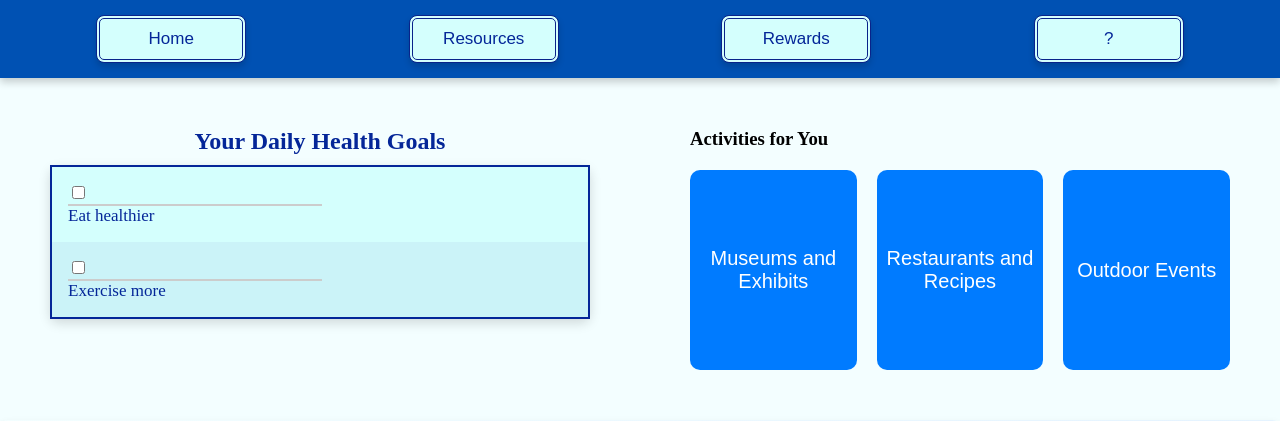
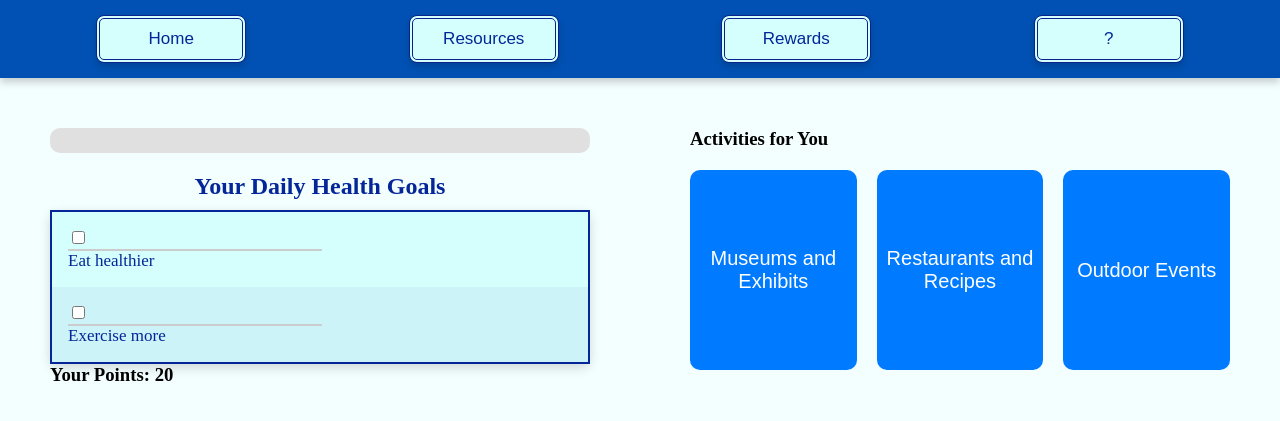
Before and after one commit to gapuzjia/2024-Big-Data-Hackathon, a Flask app: page / in a window 1280 px wide. Shown: the top 421 px of the page. Run offline with Flask 3, Linux system fonts and the light colour scheme; parts of the project's set-up code (start-up, migrations or seed data) failed here and were passed over.

Commit message:
progressbar added and points counter works

```diff
--- a/vitalwatch/static/script.js
+++ b/vitalwatch/static/script.js
@@ -1,3 +1,77 @@
+document.addEventListener("DOMContentLoaded", () => {
+    // Initialize the points display and set default points to 20 (home page)
+    let currentPoints = 20;
+    const pointsDisplay = document.getElementById('points');
+    const homeSpinButton = document.getElementById('spinButton'); // For home page points (if applicable)
+    const requiredPoints = 10;
+    const progressBar = document.getElementById('progress-bar'); // Progress bar element
+
+    // Initial points display update
+    if (pointsDisplay) {
+        pointsDisplay.textContent = currentPoints;
+    }
+
+    // Function to update points and progress bar when checkboxes are interacted with (home page)
+    function updatePoints() {
+        const checkboxes = document.querySelectorAll('input[type="checkbox"][data-points]');
+        let pointsFromTasks = 0;
+        let completedTasks = 0;
+
+        // Calculate total points from checked checkboxes and count completed tasks
+        checkboxes.forEach((checkbox) => {
+            let pointsValue = parseInt(checkbox.getAttribute('data-points'), 10);
+            if (isNaN(pointsValue)) {
+                pointsValue = 0;  // Fallback to 0 if the attribute is missing or invalid
+            }
+
+            if (checkbox.checked) {
+                pointsFromTasks += pointsValue;
+                completedTasks++; // Count the checked tasks
+            }
+        });
+
+        // Update the current points
+        currentPoints = 20 + pointsFromTasks;
+        console.log("Updated Points: ", currentPoints); // Log current points for debugging
+
+        // Update points display
+        if (pointsDisplay) {
+            pointsDisplay.textContent = currentPoints;
+        }
+
+        // Enable or disable spin button based on points
+        if (homeSpinButton) {
+            homeSpinButton.disabled = currentPoints < requiredPoints;
+        }
+
+        // Update progress bar based on completed tasks
+        const totalTasks = checkboxes.length;
+        const progressPercentage = (completedTasks / totalTasks) * 100;
+        if (progressBar) {
+            progressBar.style.width = `${progressPercentage}%`; // Update progress bar width
+        }
+
+        console.log(`Completed ${completedTasks} out of ${totalTasks} tasks`);
+    }
+
+    // Add event listeners to checkboxes for updating points when state changes (home page)
+    const checkboxes = document.querySelectorAll('input[type="checkbox"][data-points]');
+    checkboxes.forEach((checkbox) => {
+        checkbox.addEventListener('change', updatePoints);
+    });
+
+    // Initial run to ensure the points display is set correctly
+    updatePoints();
+});
+
+// Rewards page script (wheel functionality)
+document.addEventListener("DOMContentLoaded", () => {
+    // Spin button for the rewards page
+    const rewardsSpinButton = document.getElementById('spinButton');
+    const pointsDisplay = document.getElementById('points'); // Points display for the rewards page
+    let currentPoints = parseInt(pointsDisplay?.textContent) || 20; // Assume points carry over from the home page
+    const requiredPoints = 10;
+
     // Parse the prize data from the script tag in the HTML (rewards page)
     const prizeDataElement = document.getElementById('prize-data');
     let prizeList = [];
@@ -12,41 +86,6 @@ let arcSize = prizeList.length > 0 ? (2 * Math.PI) / prizeList.length : 0;
     let startAngle = 0;
     let spinAngle = 0;
     let spinning = false;
-
-// Initialize points counter and required points to unlock the wheel
-let currentPoints = 20;
-const requiredPoints = 10;
-const pointsDisplay = document.getElementById('points');
-const spinButton = document.getElementById('spinButton');
-
-// Function to update points when tasks are checked on the home page
-function updatePoints() {
-    currentPoints = 20; // Reset points
-    const checkboxes = document.querySelectorAll('input[type="checkbox"][data-points]');
-    checkboxes.forEach((checkbox) => {
-        if (checkbox.checked) {
-            currentPoints += parseInt(checkbox.getAttribute('data-points'), 10);
-        }
-    });
-    if (pointsDisplay) {
-        pointsDisplay.textContent = currentPoints;
-    }
-
-    // Enable spin button if enough points are earned
-    if (spinButton) {
-        spinButton.disabled = currentPoints < requiredPoints;
-    }
-}
-
-// Event listener to update points when a task is checked/unchecked on the home page
-document.querySelectorAll('input[type="checkbox"][data-points]').forEach((checkbox) => {
-    checkbox.addEventListener('change', updatePoints);
-});
-
-// Disable the spin button initially if not enough points are accrued
-if (spinButton) {
-    spinButton.disabled = true;
-}
 
     // Function to draw the wheel with prizes (rewards page)
     function drawWheel() {
@@ -110,11 +149,12 @@ function determinePrize() {
     }
 
     // Event listener to start the spin when the button is clicked (rewards page)
-if (spinButton) {
-    spinButton.addEventListener('click', spinWheel);
+    if (rewardsSpinButton) {
+        rewardsSpinButton.addEventListener('click', spinWheel);
     }
 
     // Initial draw of the wheel when the page loads (rewards page)
     if (ctx) {
         drawWheel();
     }
+});
--- a/vitalwatch/static/styles.css
+++ b/vitalwatch/static/styles.css
@@ -359,6 +359,28 @@ h3, h4 {
 }
 /* --------END RESOURCES PAGE------- */
 
+
+/* PROGRESS BAR */
+/* Progress bar container */
+.progress-container {
+    width: 100%;
+    background-color: #e0e0e0; /* Light grey background */
+    border-radius: 10px;
+    margin-bottom: 20px;
+    height: 25px;
+    overflow: hidden;
+}
+
+/* Progress bar fill */
+.progress-bar {
+    height: 100%;
+    width: 0%; /* Initial width of 0% */
+    background-color: #4caf50; /* Green progress bar */
+    border-radius: 10px; /* Rounded corners */
+    transition: width 0.4s ease; /* Smooth transition */
+}
+
+
 /*
     Add colors here
 */
--- a/vitalwatch/templates/index.html
+++ b/vitalwatch/templates/index.html
@@ -5,7 +5,7 @@
     <meta name="viewport" content="width=device-width, initial-scale=1.0">
     <link rel="icon" type="image/x-icon" href="/images/favicon.ico">
     <link rel="stylesheet" href="/static/styles.css">
-
+    <title>To-Do List with Points</title>
 </head>
 <body>
     <main>
@@ -24,34 +24,30 @@
          </a>
      </div>
 
-
-        <!-- Progress bar -->
-        <div class="progress-container">
-            <div class="progress-bar" id="progress-bar"></div>
-        </div>
-
-        <!-- Table for both activities and health goals -->
+        <!-- Table for daily health goals -->
         <div class="row">
             <div class="column">
-                <!-- Table for daily health goals -->
                 <table>
                     <caption>Your Daily Health Goals</caption>
+                    <div class="progress-container">
+                        <div class="progress-bar" id="progress-bar"></div>
+                    </div>
                     <tr>
                         <td>
-                            <input type="checkbox" id="goal1" data-points="3" onclick="updatePoints()">
+                            <input type="checkbox" id="goal1" data-points="3">
                             <label for="goal1">Eat healthier</label>
                         </td>
                     </tr>
                     <tr>
                         <td>
-                            <input type="checkbox" id="goal2" data-points="5" onclick="updatePoints()">
+                            <input type="checkbox" id="goal2" data-points="5">
                             <label for="goal2">Exercise more</label>
                         </td>
                     </tr>
                 </table>
+                <h3>Your Points: <span id="points">20</span></h3>
             </div>
             <div class="column">
-                <!-- Activities for You -->
                 <div class="activity-buttons">
                     <h3>Activities for You</h3>
                     <div class="button-container">
@@ -63,18 +59,17 @@
             </div>
         </div>
 
-        <!-- Bottom chunk after tables which includes the music, color button, zipcode and map -->
         <div id="last">
             <div id="lowerPart">
                 <img id="music" src="https://t3.ftcdn.net/jpg/05/03/75/98/360_F_503759828_kadMu7Zxbk9jNrZE1JjFfVwkkgxqe6KS.jpg" width="145" height="75">
                 <button type="button">Change color scheme</button>
             </div>
             <div>
-               <!-- Search bar for zip code -->
-               <form action="/search" method="POST">
-                  <input type="text" name="query" placeholder="Enter a Zip Code" required>
-                  <button type="submit">Go!</button>
-              </form>
+                <!-- Search bar for zip code -->
+                <form action="/search" method="POST">
+                    <input type="text" name="query" placeholder="Enter a Zip Code" required>
+                    <button type="submit">Go!</button>
+                </form>
             </div>
             <div>
                 <!-- Map here -->
@@ -89,12 +84,9 @@
                     referrerpolicy="no-referrer-when-downgrade">
                     </iframe>
                 </div>
-
             </div>
-
-
         </div>
    </main>
-   <script>src="script.js"</script>
+   <script src="static/script.js"></script> <!-- Ensure the script is linked properly -->
 </body>
 </html>
```
Lines whose indentation alone changed are shown as unchanged.
